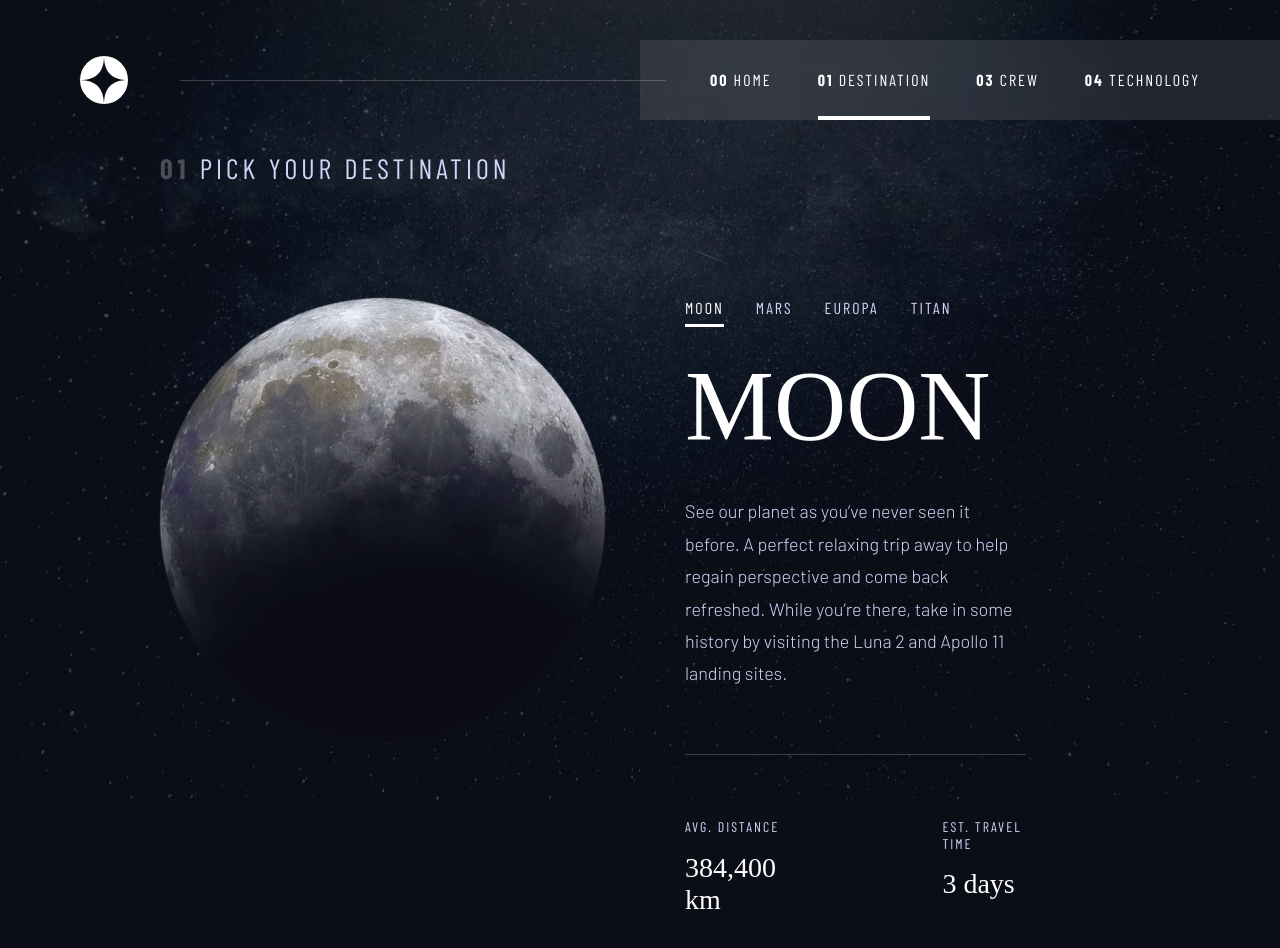
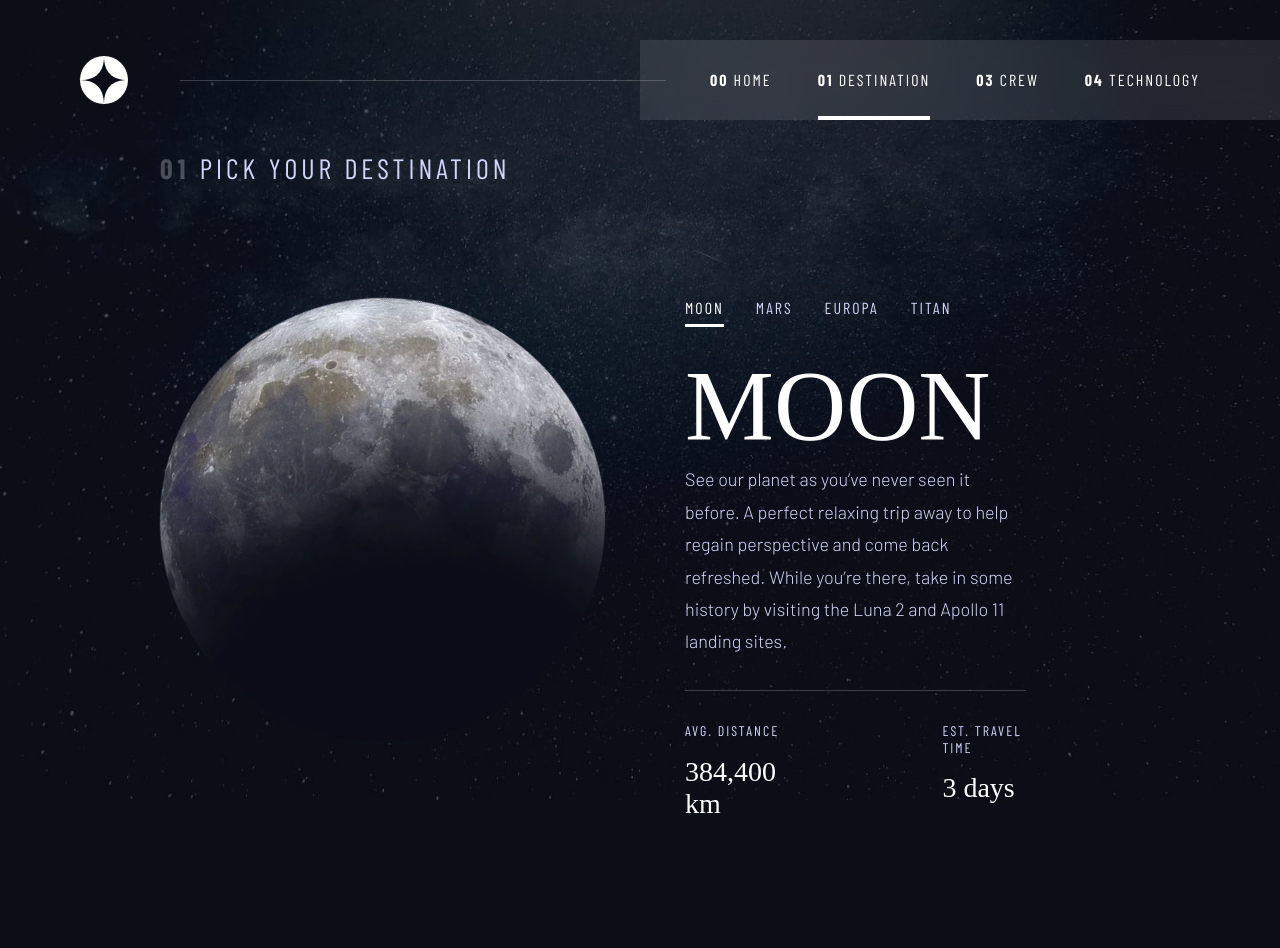
Before and after one commit to aminetiouk/space-tourism-website, a React (Vite) app: page /destination in a window 1280 px wide. Shown: the top 948 px of the page. After the commit the page ends 900 px from the top, so only its background shows below. Built offline with nearby package versions, Linux system fonts and the light colour scheme; a web font is replaced by a local one.

Commit message:
refactor: move layout logic into PageWrapper and remove SectionWrapper

```diff
--- a/src/components/destination/Destination.tsx
+++ b/src/components/destination/Destination.tsx
@@ -1,8 +1,7 @@
 import React, { useState } from 'react';
 import data from '../../lib/data.json';
-import SectionWrapper from '../SectionWrapper';
+import Title from '../Title';
 import PageWrapper from '../PageWrapper';
-import Title from '../Title';
 
 type DestinationCardProps = {
   name: string;
@@ -54,7 +53,7 @@ function DestinationCard({
             ))}
           </ul>
         </nav>
-
+        <PageWrapper page={`destination-${currentIndex}`}>
           <h2 className="text-preset-2">{name}</h2>
           <p className="text-preset-9">{description}</p>
           <div className="destination-line"></div>
@@ -69,6 +68,7 @@ function DestinationCard({
               <p className="text-preset-6">{travelTime}</p>
             </div>
           </div>
+        </PageWrapper>
       </div>
     </div>
   );
@@ -83,7 +83,7 @@ export default function Destination() {
   return (
     <div className="destination-page">
       <Title number="01" text="PICK YOUR DESTINATION" />
-      <PageWrapper>
+
       <DestinationCard
         name={currentDestination.name.toUpperCase()}
         description={currentDestination.description}
@@ -94,7 +94,6 @@ export default function Destination() {
         currentIndex={currentIndex}
         setCurrentIndex={setCurrentIndex}
       />
-      </PageWrapper>
     </div>
   );
 }
```
Lines whose indentation alone changed are shown as unchanged.
